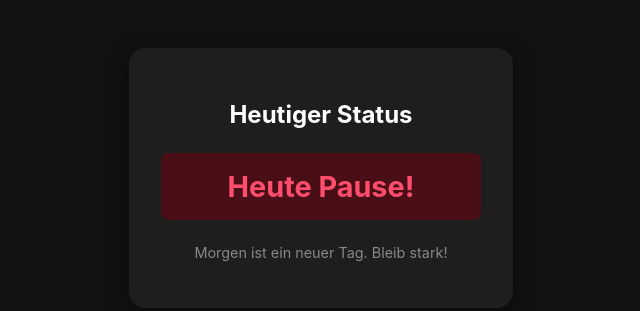
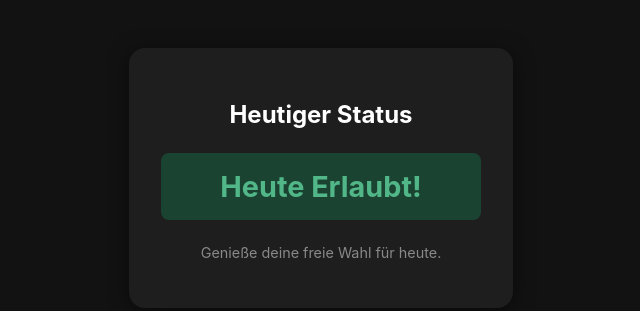
Before and after one commit to Pizzakatze05/Randomiser-Tagesauswahl, a website: page index.html in a window 1280 px wide. Shown: the part 222-533 px from the top of the page, without its empty margins (319-959 px from the left). Drawn offline with Linux system fonts and the light colour scheme.

Commit message:
Adjust currentDay calculation in generateSchedule

```diff
--- a/index.html
+++ b/index.html
@@ -64,7 +64,7 @@
     function generateSchedule(year) {
         let schedule = [];
         let seed = year; // Das Jahr dient als gemeinsamer Startwert
-        let currentDay = Math.floor(seededRandom(seed++) * 5) + 3;
+        let currentDay = Math.floor(seededRandom(seed++) * 5) + 1;
 
         while (currentDay <= 365 && schedule.length < 52) {
             schedule.push(currentDay);
```
